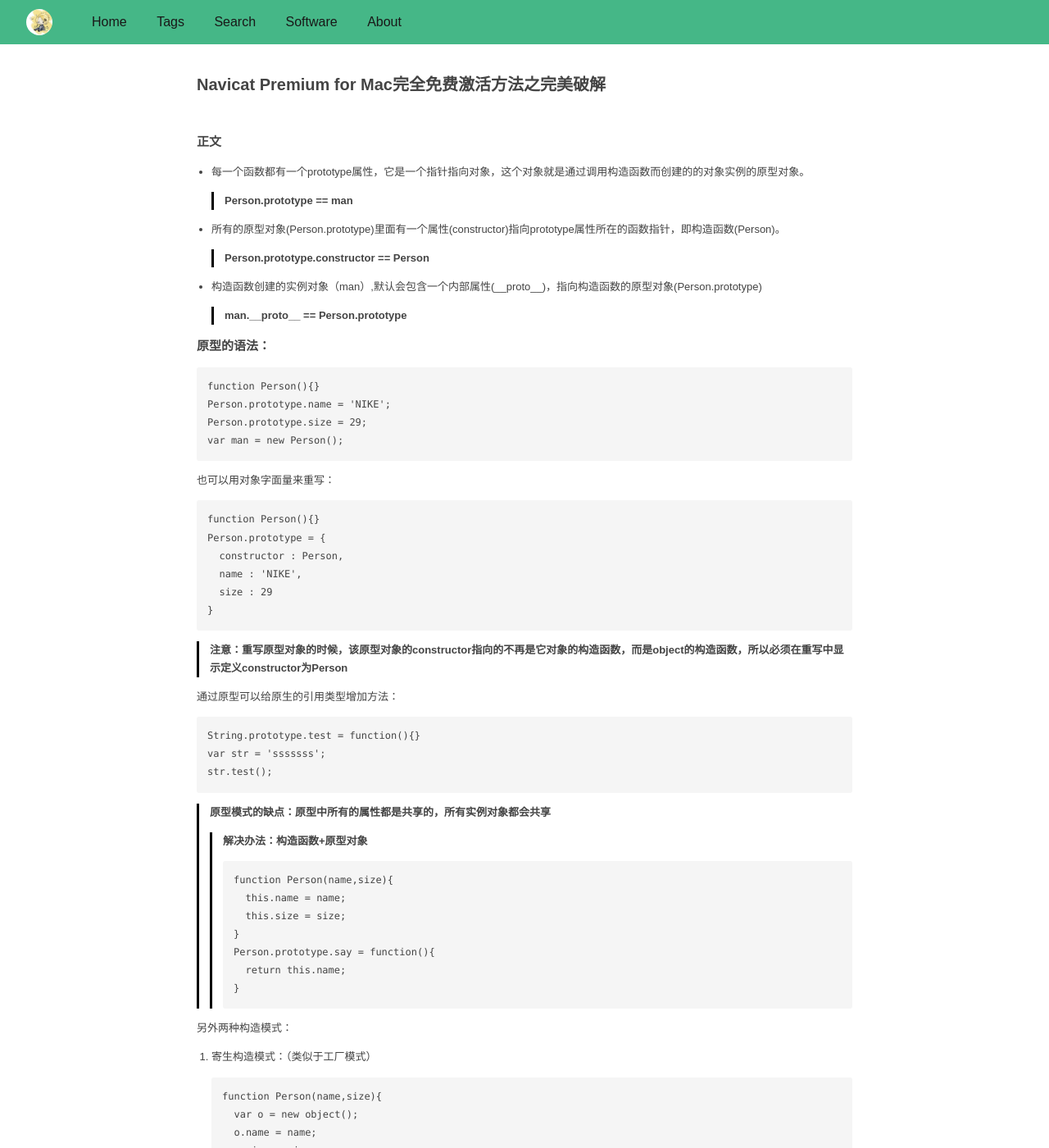
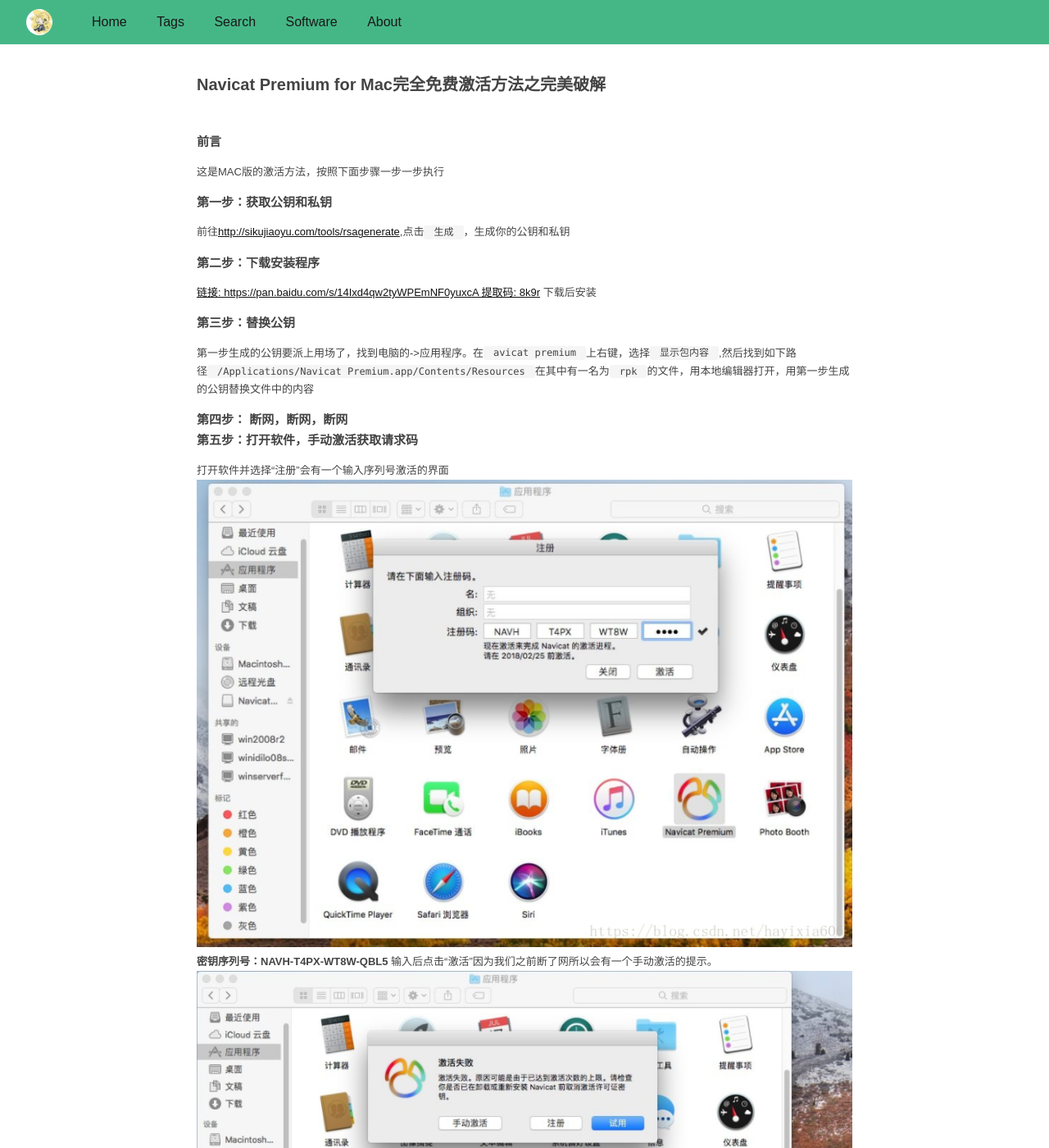
Before and after one commit to yingmhd/ymhdblog, a Jekyll site: the page built from _posts/1991-02-27-navicat.md, in a window 1280 px wide and 1400 px high. Shown: the whole window at 82% size. Built offline with Jekyll 4.4.1, drawn with Linux system fonts in a browser that asks for light colours; some of the changed text lies outside the part shown.

Commit message:
新增博客

````diff
--- a/_posts/1991-02-27-navicat.md
+++ b/_posts/1991-02-27-navicat.md
@@ -5,209 +5,58 @@
 imgurl: navicat.png
 ---
 
-## 正文
-
-* 每一个函数都有一个prototype属性，它是一个指针指向对象，这个对象就是通过调用构造函数而创建的的对象实例的原型对象。
->Person.prototype == man
-* 所有的原型对象(Person.prototype)里面有一个属性(constructor)指向prototype属性所在的函数指针，即构造函数(Person)。
-> Person.prototype.constructor == Person
-* 构造函数创建的实例对象（man）,默认会包含一个内部属性(\__proto__)，指向构造函数的原型对象(Person.prototype)
-> man.\__proto__ == Person.prototype
-
-### 原型的语法：
+## 前言
+这是MAC版的激活方法，按照下面步骤一步一步执行
+### 第一步：获取公钥和私钥
+前往[http://sikujiaoyu.com/tools/rsagenerate](http://sikujiaoyu.com/tools/rsagenerate),点击`生成`，生成你的公钥和私钥
+### 第二步：下载安装程序
+[链接: https://pan.baidu.com/s/14Ixd4qw2tyWPEmNF0yuxcA 提取码: 8k9r](https://pan.baidu.com/s/14Ixd4qw2tyWPEmNF0yuxcA)
+下载后安装
+### 第三步：替换公钥
+第一步生成的公钥要派上用场了，找到电脑的->应用程序。在`avicat premium`上右键，选择`显示包内容`,然后找到如下路径`/Applications/Navicat Premium.app/Contents/Resources`在其中有一名为`rpk`的文件，用本地编辑器打开，用第一步生成的公钥替换文件中的内容
+### 第四步： 断网，断网，断网
+### 第五步：打开软件，手动激活获取请求码
+打开软件并选择“注册”会有一个输入序列号激活的界面
+![avatar](navicat-1.png)
+**密钥序列号：NAVH-T4PX-WT8W-QBL5**
+输入后点击“激活"因为我们之前断了网所以会有一个手动激活的提示。
+![avatar](navicat-2.png)
+点击手动激活会出现如下的界面：
+![avatar](navicat-3.png)
+在这儿激活码是需要我们填写的。
+### 第六步：获取激活码明文
+[解密的地址为：http://sikujiaoyu.com/tools/rsaprivatedecrypt](http://sikujiaoyu.com/tools/rsaprivatedecrypt)
+![avatar](navicat-5.png)
+第一栏是第一步生成的私钥，第二个请求码就是上一步生成的请求码，点击`解密`，就生成了我们`激活码的明文`,如下格式
 ```
-function Person(){}
-Person.prototype.name = 'NIKE';
-Person.prototype.size = 29;
-var man = new Person();
-```
-也可以用对象字面量来重写：
-```
-function Person(){}
-Person.prototype = {
-  constructor : Person,
-  name : 'NIKE',
-  size : 29
+{
+  "K" : "NAVHT4PXWT8WQBL5",
+  "P" : "Mac 10.13",
+  "DI" : "ODQ2Yjg2ZDBjMTEzMjhh"
 }
 ```
-> 注意：重写原型对象的时候，该原型对象的constructor指向的不再是它对象的构造函数，而是object的构造函数，所以必须在重写中显示定义constructor为Person
-
-通过原型可以给原生的引用类型增加方法：
+### 第七步：获取最终激活码
+上一步生成的`激活码的明文`还得再加3个属性，变成如下的格式
 ```
-String.prototype.test = function(){}
-var str = 'sssssss';
-str.test();
-```
->原型模式的缺点：原型中所有的属性都是共享的，所有实例对象都会共享
->>解决办法：构造函数+原型对象
-```
-function Person(name,size){
-  this.name = name;
-  this.size = size;
-}
-Person.prototype.say = function(){
-  return this.name;
+{
+  "K":"NAVHT4PXWT8WQBL5",
+  "N":"ymhd",
+  "O":"ymhd",
+  "DI":"ODQ2Yjg2ZDBjMTEzMjhh",
+  "T":1516939200
 }
 ```
+`"N","O"`随便写点什么,重点是这个`"T"`,T是一个Linux时间戳，必须小于第五步提醒的请在xxxx年xx月xx日之前激活中的这个时间点。
 
-另外两种构造模式：
-1. 寄生构造模式：（类似于工厂模式）
+![avatar](navicat-4.jpg)
+打开浏览器，按`F12`打开开发者工具，切换到`Console`，输入以下代码
+
+```Javascript
+    // 你的激活日期是哪天就填哪天，如果你忘记了，假如是你今天开始激活的，那就填写今天的日期
+    Math.round(new Date("你的日期").getTime()/1000).toString();
 ```
-function Person(name,size){
-  var o = new object();
-  o.name = name;
-  o.size = size;
-  o.say = function(){
-    return this.name;
-  }
-  return o;
-}
-```
-2. 稳妥构造模式：(没有公共属性)
-```
-function Person(name,size){
-  var o = new object();
-  o.say = function(){
-    return name;
-  }
-}
-```
->这两种模式的问题是：创建的对象跟构造函数没有一毛钱关系。
+得到完整的`激活码的明文`后，然后对其加密，[在线加密地址为：http://sikujiaoyu.com/tools/rsaencryptbyprivatekey](http://sikujiaoyu.com/tools/rsaencryptbyprivatekey)
+![avatar](navicat-6.png)
+第一栏仍旧填写第一步生成的私钥，第二栏就填写刚刚获得的完整的的`激活码的明文`,点击`加密`，得到最终的激活码，将其复制第四步的软件界面，激活
 
-### 继承
-##### 1.原型链继承
-```
-function Super(){}
-Super.prototype.say = function(){
-  return 1;
-}
-function Sub(){}
-Sub.prototype = new Super();
-//覆盖
-Sub.prototype.say = function(){
-  return 2;
-}
-```
->原理：创建Super的实例，然后把该实例赋给Sub.prototype，那么Sub.prototype则拥有Sup的所有属性和方法，当通过Sub构造函数实例一个对象后，该对象不仅包含Sub的属性和对象，同时还包含Sup的，即实现了继承
-
-> 注意：通过原型链实现继承的时候，不能使用对象字面量，会重写原型链。
-
-> 缺点：原型属性会被所有实例共享，并且不能想超类行的构造函数（Super）传递参数。
-
-##### 2. 借用构造函数
-```
-function Super(name){
-  this.name = name;
-}
-function Sub(name){
-  Super.call(this,name)
-}
-```
-> 优点：可以传递参数<br/>缺点：方法都在构造函数里面定义，没有函数复用的意义
-
-##### 3.组合继承
-```
-function Super(name){
-  this.name = name;
-}
-Super.prototype.say = function(){
-  return this.name;
-}
-function Sub(name,age){
-  //继承属性
-  Super.call(this,name);
-  this.age = age;
-}
-//继承方法
-Sub.prototype = new Super();
-Sub.prototype.constructor = Sub;
-```
->缺点：需要调用两次构造函数(call和实例化)
-
-##### 4.原型式继承
-```
-var person = {
-  name : 'NIKE',
-  age : 29
-}
-var anotherPerson = Object.create(person);
-```
->优点：不需要创建构造函数<br/>缺点：跟原型模式一样，会共享属性
->>题外：Object.create的实现：
-
-```
-function object(o){
-  function F(){}
-  F.prototype = o;
-  return new F();
-}
-```
-##### 5.寄生组合式继承（最理想的继承方式）
-```
-function inheritPrototype(sub,sup){
-  var prototype = Object.create(sup.prototype);
-  prototype.constructor = sub;
-  sub.prototype = prototype;
-}
-function Super(name){
-  this.name = name;
-}
-Super.prototype.say = function(){
-  return this.name;
-}
-function Sub(name,age){
-  Super.call(this,name);
-  this.age = age;
-}
-inheritPrototype(Sub,Super);
-```
->优点：不必为了子类型的原型而调用超类型的构造函数（我们所需要的无非是超类型原型的一个副本）
-
-#### 面向对象中牵扯到的方法：
-1. Object.defineProperty() 定义对象数据的属性
-```
-var person = {}
-Object.defineProperty(person,"name",{
-  writable : false, //只读
-  configurable : false, //不可配置，一旦设置为false,不可再进行配置
-  enumerable : false, //不可枚举，不能通过for..in循环
-  value : 'NIKE'
-})
-```
-定义多个属性 Object.defineProperties
-```
-Object.defineProperties(person,{
-  name : 'NIke',
-  _year:{  //_命名规则，表示该属性属于私有属性
-    writable : true,
-    value : 2004
-  },
-  year:{
-    get:function(){
-      return this._year;
-    },
-    set:function(value){
-      this._year = value;
-    }
-  }
-});
-```
-2. A instanceof B 判断A是否是B的实例
-```
-man instanceof Person == true
-man instanceof Object == true
-```
-3. Object.getPrototypeOf() 返回实例对象的内部属性（\__proto__）
-```
-Object.getPrototypeOf(man) == Person.prototype
-```
-4. A.prototype.isPrototypeOf(B) 判断A.prototype是否是B的原型对象
-```
-Person.prototype.isPrototypeOf(man)
-```
-5. A.hasOwnProperty(B) 检测一个属性B是存在于实例A中(true)，还是存在于原型中(false)
-```
-man.hasOwnProperty('name')
-```
-6. hasPrototypeProperty(A,B) 与方法5正好相反，只不过使用方法略有不同
-7. Object.keys(A) 返回对象A中所有可枚举属性，以字符串数组返回
+### 最后：完成激活，愉快的使用起来~~~~
````
Also changed, not shown: posts/1991/02/27/navicat-1.png (added), posts/1991/02/27/navicat-2.png (added), posts/1991/02/27/navicat-3.png (added), posts/1991/02/27/navicat-4.jpg (added), posts/1991/02/27/navicat-5.png (added), posts/1991/02/27/navicat-6.png (added).
